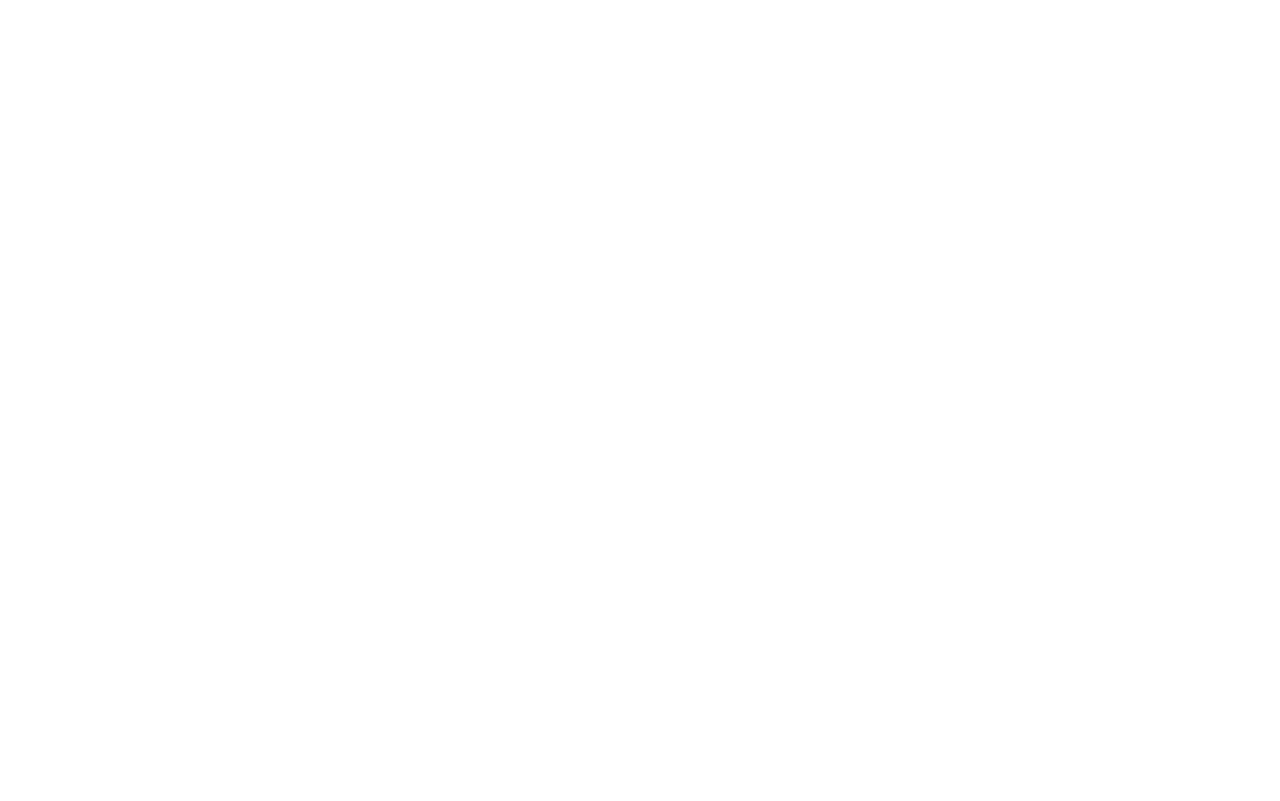
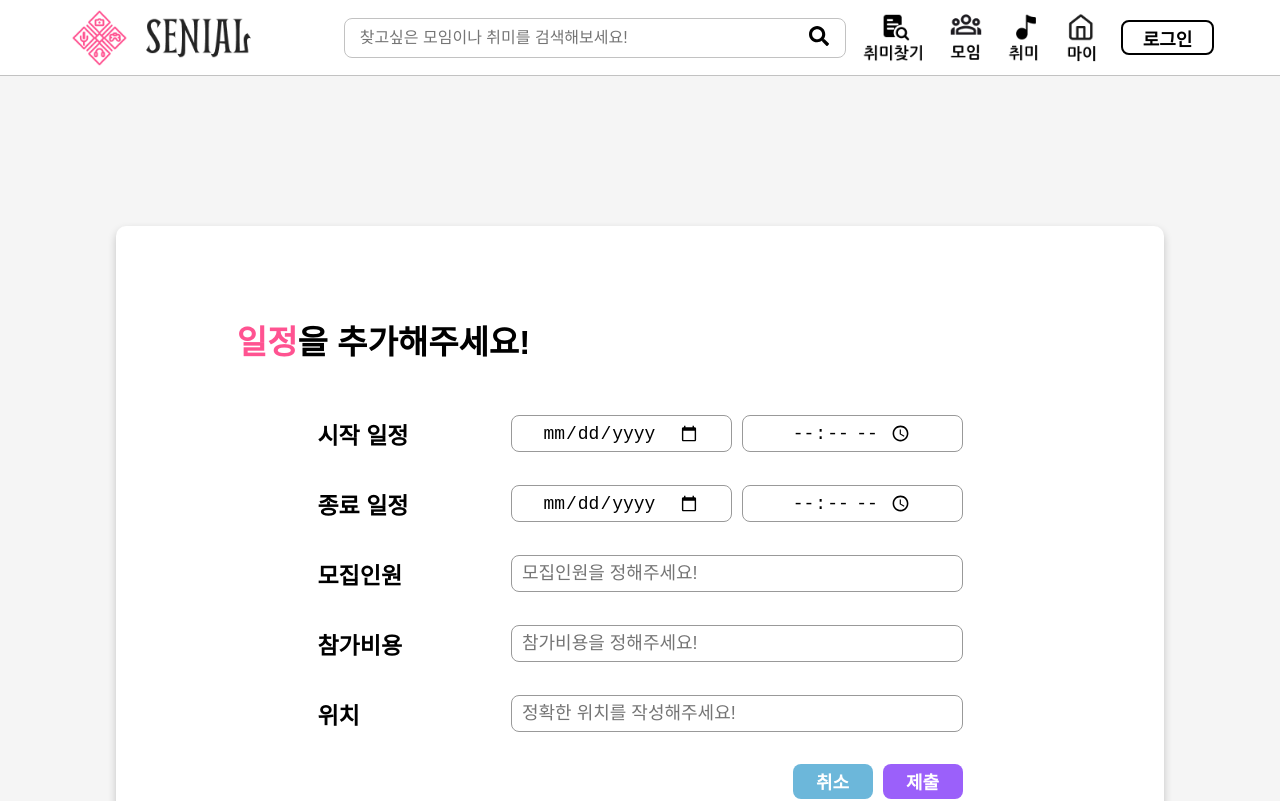
Before and after one commit to DoYous/Senials-Frontend, a React (Create React App) app in the folder senials_frontend/: page /partyboard/1/write in a window 1280 px wide. Before the commit this address had no page. Shown: the top 801 px of the page. Built offline with nearby package versions, Linux system fonts and the light colour scheme; a web font is replaced by a local one.

Commit message:
모임 일정 추가

```diff
--- a/senials_frontend/src/App.js
+++ b/senials_frontend/src/App.js
@@ -102,10 +102,11 @@ function App() {
                         {/* 모임 작성 */}
                         <Route path='write' element={<PartyWrite />} />
                     </Route>
-
-                    <Route path="meet">
+                    <Route path="partyboard">
                     {/*매칭게시판 상세 일정 추가*/}
+                        <Route path=':partyNumber'>
                             <Route path="write" element={<PartyMeet />} />
+                            <Route path="meets">
                                 <Route path=":meetNumber">
                                     {/* 모임 일정 수정 */}
                                     <Route path="modify" element={<PartyMeetModify />} />
@@ -113,6 +114,11 @@ function App() {
                                     <Route path="members" element={<PartyMember />} />
                                 </Route>
                             </Route>
+                        </Route>
+                    </Route>
+
+
+
                 </Route>
                 <Route path="admin">
                     {/*관리자페이지-사용자 관리*/}
--- a/senials_frontend/src/pages/mypage/MypageCalender.js
+++ b/senials_frontend/src/pages/mypage/MypageCalender.js
@@ -7,7 +7,7 @@ import Calendar from "react-calendar"; // 캘린더 컴포넌트
 import "react-calendar/dist/Calendar.css"; // 기본 스타일
 
 function MypageCalender() {
-    const [userNumber] = useState(10);
+    const [userNumber] = useState(1);
     const [events, setEvents] = useState([]); // 사용자 모임 일정
     const [selectedDate, setSelectedDate] = useState(new Date()); // 선택된 날짜
     /* 사용자 프로필 */
--- a/senials_frontend/src/pages/mypage/MypageLikedParty.js
+++ b/senials_frontend/src/pages/mypage/MypageLikedParty.js
@@ -110,7 +110,7 @@ function PartyCard({ title, status, party, linkParty }) {
                 className={main.cardImage}
                 style={{backgroundImage: thumbnail}}
             >
-                <img className={main.imgHeart} src='/image/unfilledHeart.svg' alt="heart" />
+             {/*   <img className={main.imgHeart} src='/image/unfilledHeart.svg' alt="heart" />*/}
             </div>
             <div className={`${main.secondFont}`}>{title}</div>
             <div className={main.rateInfo}>
--- a/senials_frontend/src/pages/party/PartyMeet.js
+++ b/senials_frontend/src/pages/party/PartyMeet.js
@@ -1,77 +1,165 @@
 import styles from './PartyMeet.module.css';
 import common from '../common/Common.module.css';
-import React, { useState, useEffect } from "react";
-import {useNavigate} from "react-router-dom";
+import React, { useState } from "react";
+import { useNavigate, useParams } from "react-router-dom";
+import axios from "axios";
 
 function PartyMeet() {
     const navigate = useNavigate();
+    const { partyNumber } = useParams(); // partyBoardNumber를 URL에서 가져오기
+    const [formData, setFormData] = useState({
+        meetStartDate: "",
+        meetEndDate: "",
+        meetStartTime: "",
+        meetEndTime: "",
+        meetMaxMember: "",
+        meetEntryFee: "",
+        meetLocation: ""
+    });
+
+    /* 입력값 변경 핸들러 */
+    const handleChange = (event) => {
+        const { name, value } = event.target;
+        setFormData({
+            ...formData,
+            [name]: value
+        });
+    };
 
     /* 취소 */
     const handleCancel = (event) => {
         event.preventDefault(); // 기본 동작 방지
-        navigate(-1); // 지정된 경로로 이동
+        navigate(-1); // 이전 페이지로 이동
     };
 
     /* 제출 */
-    const handleSubmit = (event) => {
+    const handleSubmit = async (event) => {
         event.preventDefault(); // 기본 동작 방지
-        alert("제출되었습니다!");
-        navigate(-1); // 지정된 경로로 이동
+
+        const payload = {
+            meetStartDate: formData.meetStartDate,
+            meetEndDate: formData.meetEndDate,
+            meetStartTime: formData.meetStartTime,
+            meetFinishTime: formData.meetEndTime,
+            meetMaxMember: parseInt(formData.meetMaxMember, 10),
+            meetEntryFee: parseInt(formData.meetEntryFee, 10),
+            meetLocation: formData.meetLocation
+        };
+
+        try {
+            const response = await axios.post(`/partyboards/${partyNumber}/meets`, payload);
+            alert("일정이 성공적으로 추가되었습니다!");
+            navigate(-1); // 이전 페이지로 이동
+        } catch (error) {
+            console.error("일정 추가 중 오류 발생:", error);
+            alert("일정 추가에 실패하였습니다. 다시 시도해주세요.");
+        }
     };
 
     return (
         <div className={styles.bigDiv}>
             <div className={styles.smallDiv}>
                 <form className={styles.formDiv} onSubmit={handleSubmit}>
-            <h1 className={`${styles.nameflexDiv} ${common.firstFont}`}><div className={styles.pink}>일정</div>을 추가해주세요!</h1>
+                    <h1 className={`${styles.nameflexDiv} ${common.firstFont}`}>
+                        <div className={styles.pink}>일정</div>을 추가해주세요!
+                    </h1>
                     <div className={styles.bigSelectDiv}>
 
                         <div className={styles.selectDiv}>
                             <div className={styles.flexDiv}>
                                 <h7 className={common.secondFont}><label htmlFor="meetStartDate">시작 일정</label></h7>
                                 <div className={styles.inputDiv}>
-                        <input type="date" id="meetStartDate" name="meetStartDate" className={styles.inputStyle}/>
-                        <input type="time" id="meetStartTime" name="meetStartTime" className={`${styles.marginLeft} ${styles.inputStyle}`}/>
+                                    <input
+                                        type="date"
+                                        id="meetStartDate"
+                                        name="meetStartDate"
+                                        className={styles.inputStyle}
+                                        value={formData.meetStartDate}
+                                        onChange={handleChange}
+                                    />
+                                    <input
+                                        type="time"
+                                        id="meetStartTime"
+                                        name="meetStartTime"
+                                        className={`${styles.marginLeft} ${styles.inputStyle}`}
+                                        value={formData.meetStartTime}
+                                        onChange={handleChange}
+                                    />
                                 </div>
                             </div>
                             <div className={styles.flexDiv}>
-                        <h7  className={common.secondFont}><label htmlFor="meetEndDate">종료 일정</label></h7>
+                                <h7 className={common.secondFont}><label htmlFor="meetEndDate">종료 일정</label></h7>
                                 <div className={styles.inputDiv}>
-                        <input type="date" id="meetEndDate" name="meetEndDate"  className={styles.inputStyle}/>
-                        <input type="time" id="meetEndTime" name="meetEndTime" className={`${styles.marginLeft} ${styles.inputStyle}`}/>
+                                    <input
+                                        type="date"
+                                        id="meetEndDate"
+                                        name="meetEndDate"
+                                        className={styles.inputStyle}
+                                        value={formData.meetEndDate}
+                                        onChange={handleChange}
+                                    />
+                                    <input
+                                        type="time"
+                                        id="meetEndTime"
+                                        name="meetEndTime"
+                                        className={`${styles.marginLeft} ${styles.inputStyle}`}
+                                        value={formData.meetEndTime}
+                                        onChange={handleChange}
+                                    />
                                 </div>
                             </div>
 
                             <div className={styles.flexDiv}>
                                 <div className={common.secondFont}>모집인원</div>
                                 <div className={styles.inputDiv}>
-                            <input type="number" placeholder="모집인원을 정해주세요!"  className={styles.inputStyle}/>
+                                    <input
+                                        type="number"
+                                        name="meetMaxMember"
+                                        placeholder="모집인원을 정해주세요!"
+                                        className={styles.inputStyle}
+                                        value={formData.meetMaxMember}
+                                        onChange={handleChange}
+                                    />
                                 </div>
                             </div>
 
                             <div className={styles.flexDiv}>
                                 <div className={common.secondFont}>참가비용</div>
                                 <div className={styles.inputDiv}>
-                            <input type="number" placeholder="참가비용을 정해주세요!"  className={styles.inputStyle}/>
+                                    <input
+                                        type="number"
+                                        name="meetEntryFee"
+                                        placeholder="참가비용을 정해주세요!"
+                                        className={styles.inputStyle}
+                                        value={formData.meetEntryFee}
+                                        onChange={handleChange}
+                                    />
                                 </div>
                             </div>
 
                             <div className={styles.flexDiv}>
                                 <h7 className={common.secondFont}>위치</h7>
                                 <div className={styles.inputDiv}>
-                            <input type="text" placeholder="정확한 위치를 작성해주세요!" className={styles.inputStyle} />
+                                    <input
+                                        type="text"
+                                        name="meetLocation"
+                                        placeholder="정확한 위치를 작성해주세요!"
+                                        className={styles.inputStyle}
+                                        value={formData.meetLocation}
+                                        onChange={handleChange}
+                                    />
                                 </div>
                             </div>
+
                             <div className={styles.btnDiv}>
                                 <button className={`${common.commonBtn} ${styles.marginLeftAuto}`} onClick={handleCancel}>취소</button>
-                        <button type={"submit"} className={`${common.importantBtn} ${styles.marginLeft}`}>제출</button>
+                                <button type="submit" className={`${common.importantBtn} ${styles.marginLeft}`}>제출</button>
                             </div>
                         </div>
                     </div>
                 </form>
             </div>
         </div>
-
     );
 }
 
```
Lines whose indentation alone changed are shown as unchanged.
